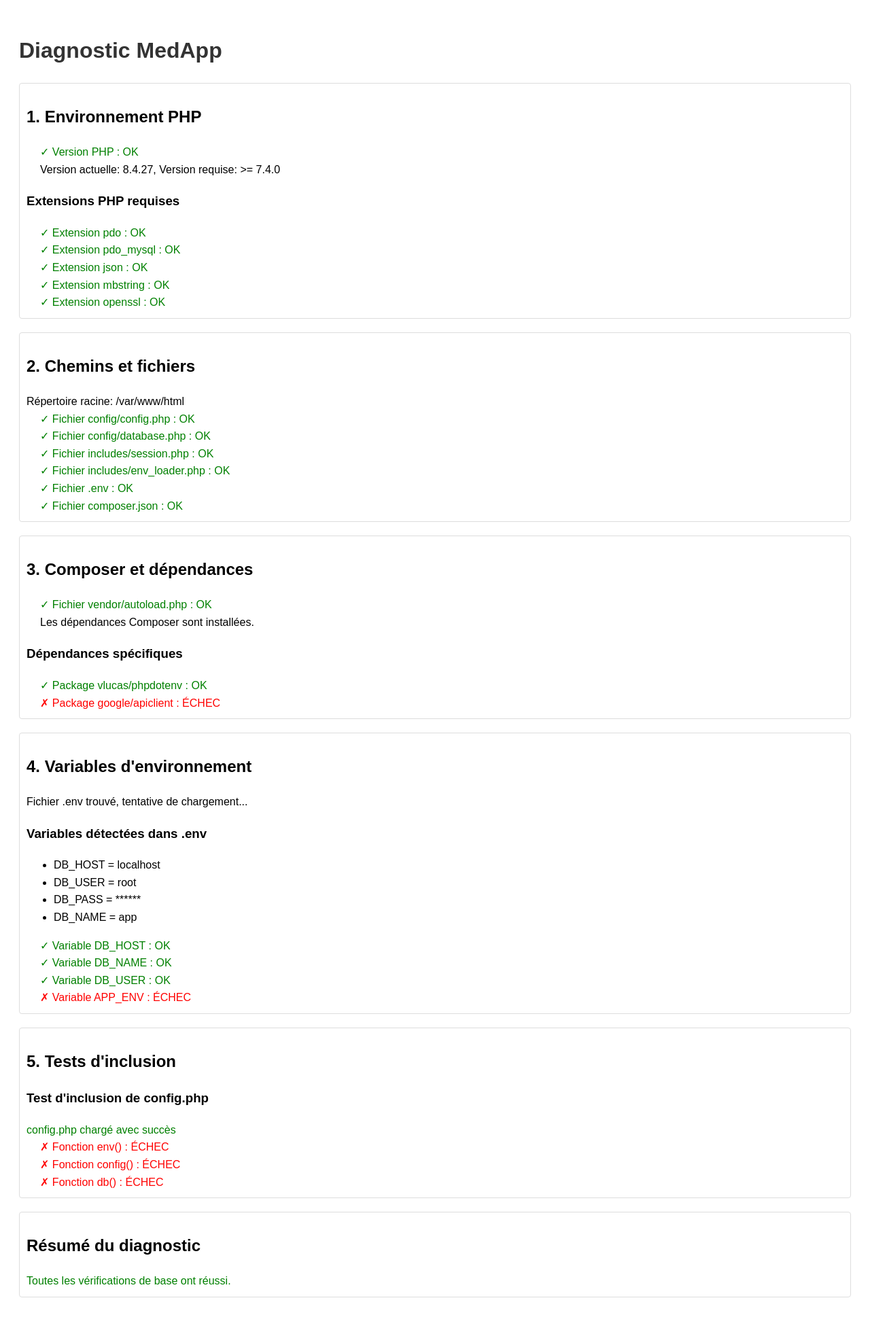
After one commit to fri25/medapp, a PHP site: page /medapp/diagnostic.php in a window 1280 px wide. The commit adds this page. Shown: the whole page at 68% size. Run offline with PHP 8.4, Linux system fonts and the light colour scheme.

Commit message:
fix: Amélioration de la gestion des erreurs et ajout d'outils de diagnostic

```diff
--- /dev/null
+++ b/diagnostic.php
@@ -0,0 +1,229 @@
+<?php
+// Mode débogage forcé
+ini_set('display_errors', 1);
+error_reporting(E_ALL);
+
+// Style pour un affichage lisible
+echo '<!DOCTYPE html>
+<html>
+<head>
+    <meta charset="UTF-8">
+    <title>Diagnostic MedApp</title>
+    <style>
+        body { font-family: Arial, sans-serif; line-height: 1.6; padding: 20px; }
+        h1 { color: #333; }
+        .success { color: green; }
+        .error { color: red; }
+        .warning { color: orange; }
+        .section { margin-bottom: 20px; padding: 10px; border: 1px solid #ddd; border-radius: 4px; }
+        .result { margin-left: 20px; }
+        pre { background: #f5f5f5; padding: 10px; overflow: auto; }
+    </style>
+</head>
+<body>
+    <h1>Diagnostic MedApp</h1>';
+
+// Fonction pour afficher un résultat
+function showResult($test, $result, $message = '') {
+    echo '<div class="result">';
+    if ($result) {
+        echo '<span class="success">✓ ' . $test . ' : OK</span>';
+    } else {
+        echo '<span class="error">✗ ' . $test . ' : ÉCHEC</span>';
+    }
+    if (!empty($message)) {
+        echo '<br><span class="message">' . $message . '</span>';
+    }
+    echo '</div>';
+
+    return $result;
+}
+
+// 1. Vérification de la version PHP
+echo '<div class="section">';
+echo '<h2>1. Environnement PHP</h2>';
+$phpVersion = phpversion();
+$requiredVersion = '7.4.0';
+$phpVersionOk = version_compare($phpVersion, $requiredVersion, '>=');
+showResult('Version PHP', $phpVersionOk, 'Version actuelle: ' . $phpVersion . ', Version requise: >= ' . $requiredVersion);
+
+// Extensions requises
+$requiredExtensions = ['pdo', 'pdo_mysql', 'json', 'mbstring', 'openssl'];
+echo '<h3>Extensions PHP requises</h3>';
+$extensionsOk = true;
+
+foreach ($requiredExtensions as $extension) {
+    $loaded = extension_loaded($extension);
+    if (!$loaded) {
+        $extensionsOk = false;
+    }
+    showResult('Extension ' . $extension, $loaded);
+}
+echo '</div>';
+
+// 2. Vérification des chemins et fichiers
+echo '<div class="section">';
+echo '<h2>2. Chemins et fichiers</h2>';
+
+$rootPath = __DIR__;
+echo 'Répertoire racine: ' . $rootPath . '<br>';
+
+$requiredFiles = [
+    'config/config.php',
+    'config/database.php',
+    'includes/session.php',
+    'includes/env_loader.php',
+    '.env',
+    'composer.json'
+];
+
+$filesOk = true;
+foreach ($requiredFiles as $file) {
+    $exists = file_exists($rootPath . '/' . $file);
+    if (!$exists) {
+        $filesOk = false;
+    }
+    showResult('Fichier ' . $file, $exists);
+}
+echo '</div>';
+
+// 3. Vérification de Composer
+echo '<div class="section">';
+echo '<h2>3. Composer et dépendances</h2>';
+
+$composerAutoload = file_exists($rootPath . '/vendor/autoload.php');
+showResult('Fichier vendor/autoload.php', $composerAutoload,
+    $composerAutoload ? 'Les dépendances Composer sont installées.' : 'Les dépendances Composer ne sont PAS installées. Exécutez "composer install" ou "composer update".');
+
+// Si l'autoloader est disponible, vérifier les dépendances spécifiques
+if ($composerAutoload) {
+    echo '<h3>Dépendances spécifiques</h3>';
+    require_once $rootPath . '/vendor/autoload.php';
+
+    $dependencies = [
+        'Dotenv\\Dotenv' => 'vlucas/phpdotenv',
+        'Google_Client' => 'google/apiclient'
+    ];
+
+    foreach ($dependencies as $class => $package) {
+        $exists = class_exists($class);
+        showResult('Package ' . $package, $exists);
+    }
+} else {
+    echo '<div class="warning">Impossible de vérifier les dépendances spécifiques sans autoloader.</div>';
+}
+echo '</div>';
+
+// 4. Vérification des variables d'environnement
+echo '<div class="section">';
+echo '<h2>4. Variables d\'environnement</h2>';
+
+if (file_exists($rootPath . '/.env')) {
+    echo 'Fichier .env trouvé, tentative de chargement...<br>';
+
+    // Tenter de charger manuellement le fichier .env pour diagnostic
+    try {
+        $envContent = file_get_contents($rootPath . '/.env');
+        $envLines = explode("\n", $envContent);
+        $envVars = [];
+
+        foreach ($envLines as $line) {
+            $line = trim($line);
+            if (empty($line) || strpos($line, '#') === 0) {
+                continue;
+            }
+
+            list($key, $value) = explode('=', $line, 2) + [null, null];
+            if (!empty($key)) {
+                $envVars[$key] = $value;
+            }
+        }
+
+        echo '<h3>Variables détectées dans .env</h3>';
+        echo '<ul>';
+        foreach ($envVars as $key => $value) {
+            // Masquer les informations sensibles
+            if (strpos($key, 'SECRET') !== false || strpos($key, 'PASS') !== false) {
+                $value = '******';
+            }
+            echo '<li>' . htmlspecialchars($key) . ' = ' . htmlspecialchars($value) . '</li>';
+        }
+        echo '</ul>';
+
+        // Vérifier les variables requises
+        $requiredEnvVars = ['DB_HOST', 'DB_NAME', 'DB_USER', 'APP_ENV'];
+        $envVarsOk = true;
+
+        foreach ($requiredEnvVars as $var) {
+            $exists = isset($envVars[$var]) && !empty($envVars[$var]);
+            if (!$exists) {
+                $envVarsOk = false;
+            }
+            showResult('Variable ' . $var, $exists);
+        }
+    } catch (Exception $e) {
+        echo '<div class="error">Erreur lors de la lecture du fichier .env: ' . $e->getMessage() . '</div>';
+    }
+} else {
+    echo '<div class="error">Fichier .env non trouvé!</div>';
+}
+echo '</div>';
+
+// 5. Tests d'inclusion
+echo '<div class="section">';
+echo '<h2>5. Tests d\'inclusion</h2>';
+
+echo '<h3>Test d\'inclusion de config.php</h3>';
+try {
+    if (file_exists($rootPath . '/config/config.php')) {
+        ob_start();
+        require_once $rootPath . '/config/config.php';
+        ob_end_clean();
+        echo '<div class="success">config.php chargé avec succès</div>';
+
+        // Vérifier si les fonctions essentielles sont définies
+        $configFunctions = [
+            'env' => function_exists('env'),
+            'config' => function_exists('config'),
+            'db' => function_exists('db')
+        ];
+
+        foreach ($configFunctions as $func => $exists) {
+            showResult('Fonction ' . $func . '()', $exists);
+        }
+    } else {
+        echo '<div class="error">config.php non trouvé</div>';
+    }
+} catch (Exception $e) {
+    echo '<div class="error">Erreur lors du chargement de config.php: ' . $e->getMessage() . '</div>';
+    echo '<pre>' . $e->getTraceAsString() . '</pre>';
+}
+echo '</div>';
+
+// Résumé
+echo '<div class="section">';
+echo '<h2>Résumé du diagnostic</h2>';
+
+$allOk = $phpVersionOk && $extensionsOk && $filesOk && $composerAutoload;
+if ($allOk) {
+    echo '<div class="success">Toutes les vérifications de base ont réussi.</div>';
+} else {
+    echo '<div class="error">Certaines vérifications ont échoué. Veuillez résoudre les problèmes indiqués ci-dessus.</div>';
+
+    echo '<h3>Recommandations:</h3>';
+    echo '<ol>';
+    if (!$composerAutoload) {
+        echo '<li>Exécutez <code>composer update</code> pour installer les dépendances manquantes.</li>';
+    }
+    if (!$filesOk) {
+        echo '<li>Vérifiez que tous les fichiers requis sont présents dans les bons répertoires.</li>';
+    }
+    if (!isset($envVarsOk) || !$envVarsOk) {
+        echo '<li>Assurez-vous que votre fichier .env contient toutes les variables requises.</li>';
+    }
+    echo '</ol>';
+}
+echo '</div>';
+
+echo '</body></html>';
+?>
```
Also changed, not shown: index.php (+42 -2 lines), views/error.php (added, +36 -0 lines).
